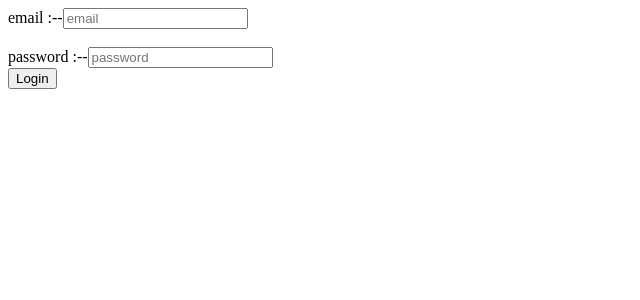
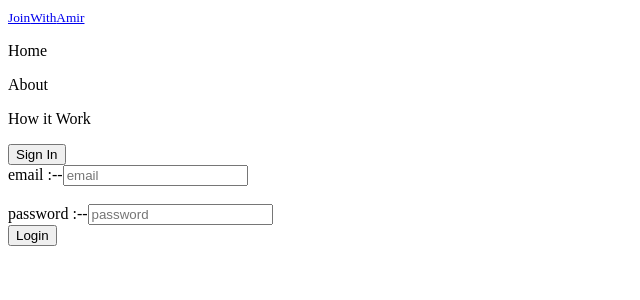
Before and after one commit to amirmub/jwt-auth, a React (Vite) app in the folder client/forum/: page /login in a window 1280 px wide. Shown: the top 300 px of the page, without its empty margins (0-640 px from the left). Built offline with nearby package versions, Linux system fonts and the light colour scheme; no server answers.

Commit message:
feat: add a Header component

```diff
--- /dev/null
+++ b/client/forum/src/components/Header/Header.jsx
@@ -0,0 +1,20 @@
+import { Link } from "react-router-dom";
+import classes from "./Header.module.css";
+
+function Header() {
+  return (
+    <div className={classes.header_container}>
+      <div className={classes.header_item}>
+        <small><Link href=""><span>Join</span>Wi<span>th</span>Amir</Link></small>
+        <div className={classes.header_list}>
+          <p>Home</p>
+          <p>About</p>
+          <p>How it Work</p>
+          <button>Sign In</button>
+        </div>
+      </div>
+    </div>
+  );
+}
+
+export default Header;
--- a/client/forum/src/components/Login/Login.jsx
+++ b/client/forum/src/components/Login/Login.jsx
@@ -23,6 +23,7 @@ function Login() {
 
       localStorage.setItem("Token", response.data.Token);
       setPerson(response.data);
+      console.log(response.data);
 
       navigate("/");
     } catch (error) {
--- a/client/forum/src/pages/Landing.jsx
+++ b/client/forum/src/pages/Landing.jsx
@@ -4,6 +4,7 @@ import Login from "../components/Login/Login";
 import Register from "../components/Register/Register";
 import { useEffect, useState, createContext } from "react";
 import axios from "../utills/axios";
+import Header from "../components/Header/Header";
 
 export const UserContext = createContext();
 
@@ -34,6 +35,7 @@ function Landing() {
 
   return (
     <UserContext.Provider value={{ person, setPerson }}>
+      <Header />
       <Routes>
         <Route path="/" element={<Home />} />
         <Route path="/register" element={<Register />} />
```
Also changed, not shown: client/forum/src/components/Header/Header.module.css (added).
